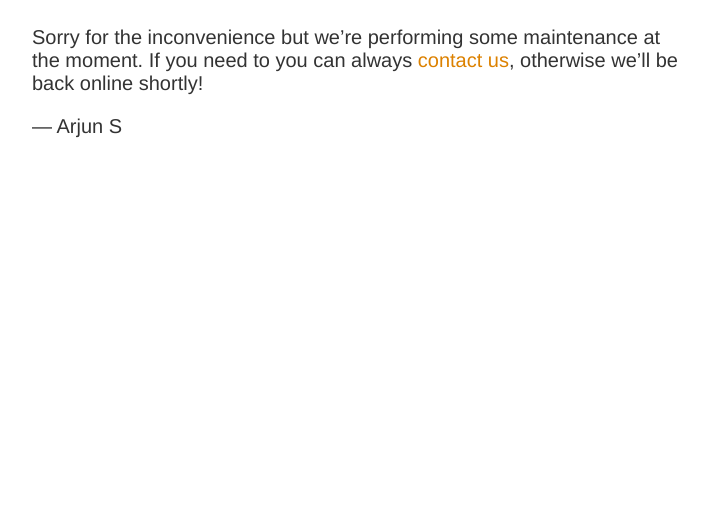
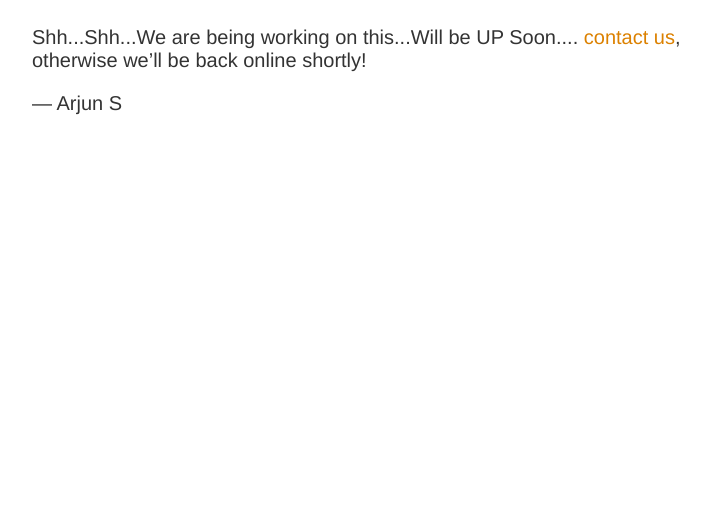
Before and after one commit to arjunsudhas/arjunsudhas.github.io, a plain HTML site: page index.html in a window 1280 px wide. Shown: the part 273-800 px from the top of the page, without its empty margins (283-993 px from the left). Drawn offline with Linux system fonts and the light colour scheme.

Commit message:
Update and rename 404.html to index.html

```diff
--- a/404.html
+++ b/index.html
@@ -12,7 +12,7 @@
 <article>
     <h1>We&rsquo;ll be back soon!</h1>
     <div>
-        <p>Sorry for the inconvenience but we&rsquo;re performing some maintenance at the moment. If you need to you can always <a href="https://github.com/arjunsudhas">contact us</a>, otherwise we&rsquo;ll be back online shortly!</p>
+        <p>Shh...Shh...We are being working on this...Will be UP Soon....  <a href="https://github.com/arjunsudhas">contact us</a>, otherwise we&rsquo;ll be back online shortly!</p>
         <p>&mdash; Arjun S</p>
     </div>
 </article>
```
